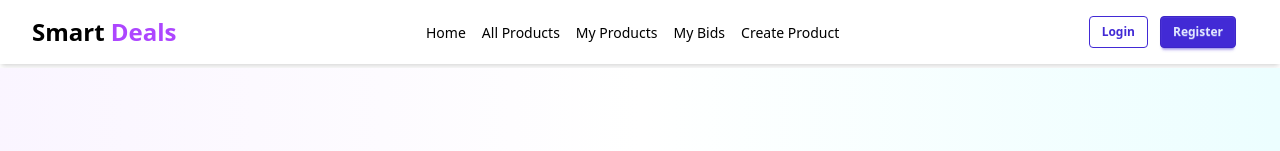
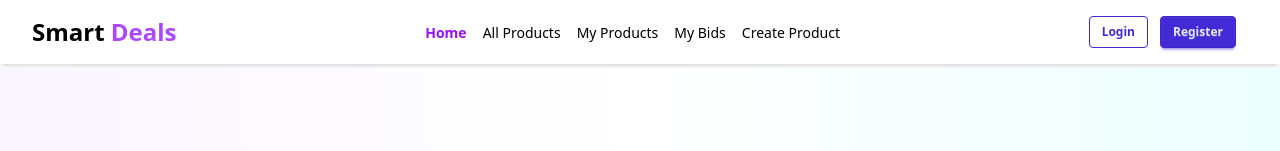
Before and after one commit to Nafis5115/smart-deals-client, a React (Vite) app: page / in a window 1280 px wide. Shown: the top 151 px of the page. Built offline with nearby package versions, Linux system fonts and the light colour scheme.

Commit message:
Fixed navbar links issue

```diff
--- a/src/components/Navbar.jsx
+++ b/src/components/Navbar.jsx
@@ -1,7 +1,14 @@
-import React from "react";
-import { Link } from "react-router";
+import { Link, NavLink } from "react-router";
 
 const Navbar = () => {
+  const navLinks = [
+    { name: "Home", link: "/" },
+    { name: "All Products", link: "/all-products" },
+    { name: "My Products", link: "/my-products" },
+    { name: "My Bids", link: "/my-bids" },
+    { name: "Create Product", link: "/create-product" },
+  ];
+
   return (
     <div>
       <nav className="bg-white px-8 py-4 shadow-md flex justify-between items-center">
@@ -11,24 +18,22 @@ const Navbar = () => {
           </h1>
         </div>
         <ul className="flex gap-4 text-[14px]">
-          <li>
-            <Link href="/">Home</Link>
-          </li>
-          <li>
-            <a href="">All Products</a>
-          </li>
-          <li>
-            <a href="">My Products</a>
-          </li>
-          <li>
-            <a href="">My Bids</a>
-          </li>
-          <li>
-            <a href="">Create Product</a>
-          </li>
+          {navLinks.map((link) => (
+            <li key={link.name}>
+              <NavLink
+                className={({ isActive }) =>
+                  isActive && "text-purple-600 font-semibold"
+                }
+                to={link.link}
+                end={link.link === "/"}
+              >
+                {link.name}
+              </NavLink>
+            </li>
+          ))}
         </ul>
         <div className="flex gap-3">
-          <Link to={"login"} class="btn btn-outline btn-primary btn-sm">
+          <Link to={"login"} className="btn btn-outline btn-primary btn-sm">
             Login
           </Link>
           <Link to={"sign-up"} className="btn btn-primary btn-sm">
```
